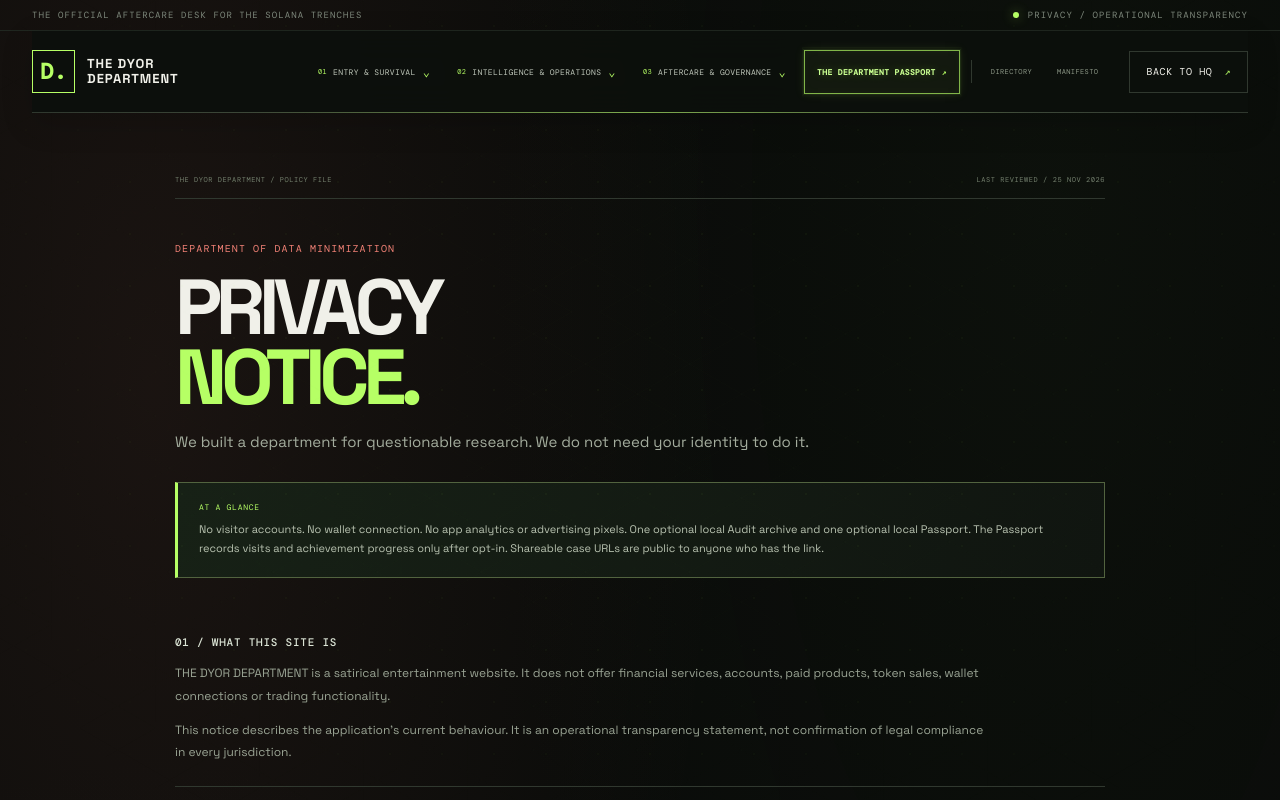
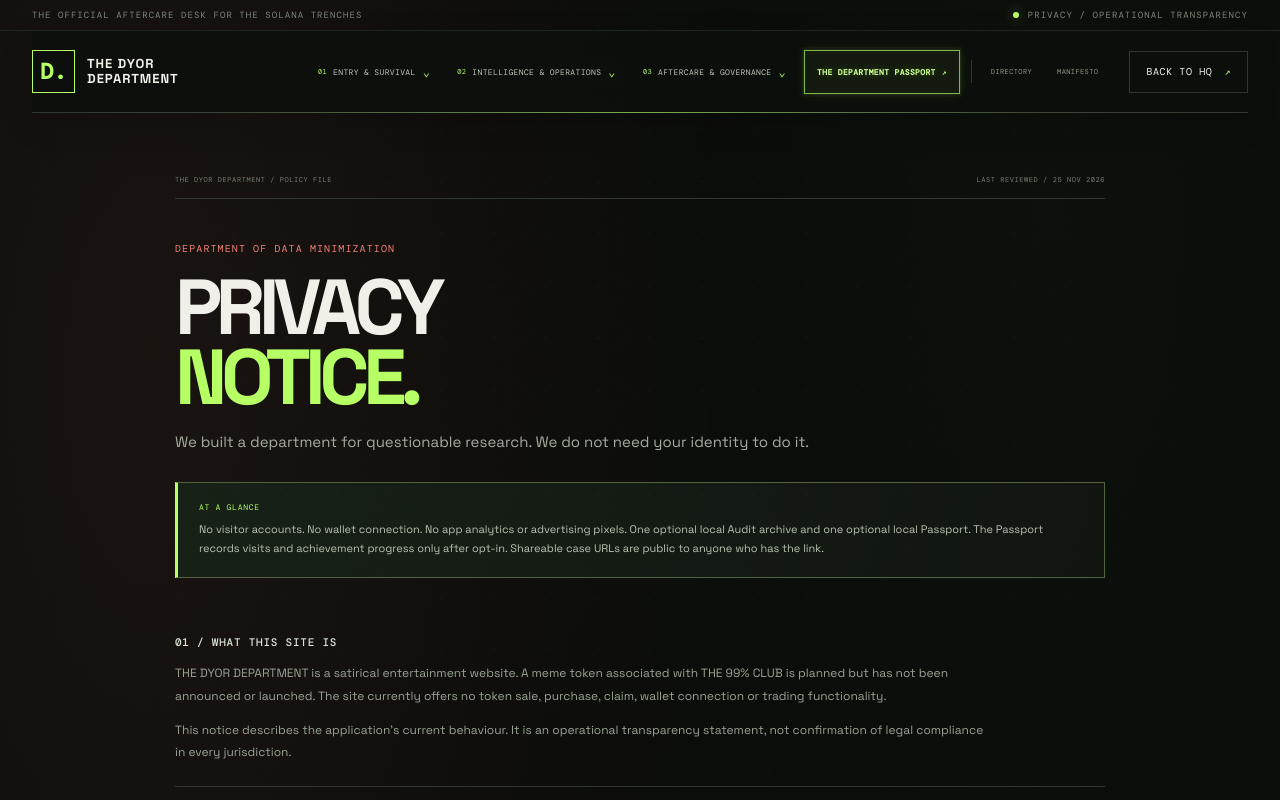
Before and after one commit to safherofficial/weird, a Next.js app: page /privacy in a window 1280 px wide. Shown: the top 800 px of the page. Built offline with nearby package versions, Linux system fonts and the light colour scheme.

Commit message:
refine: make planned token status consistent site-wide

```diff
--- a/app/privacy/page.tsx
+++ b/app/privacy/page.tsx
@@ -13,7 +13,7 @@ const sections = [
   {
     title: "01 / WHAT THIS SITE IS",
     paragraphs: [
-      "THE DYOR DEPARTMENT is a satirical entertainment website. It does not offer financial services, accounts, paid products, token sales, wallet connections or trading functionality.",
+      "THE DYOR DEPARTMENT is a satirical entertainment website. A meme token associated with THE 99% CLUB is planned but has not been announced or launched. The site currently offers no token sale, purchase, claim, wallet connection or trading functionality.",
       "This notice describes the application's current behaviour. It is an operational transparency statement, not confirmation of legal compliance in every jurisdiction.",
     ],
   },
```
